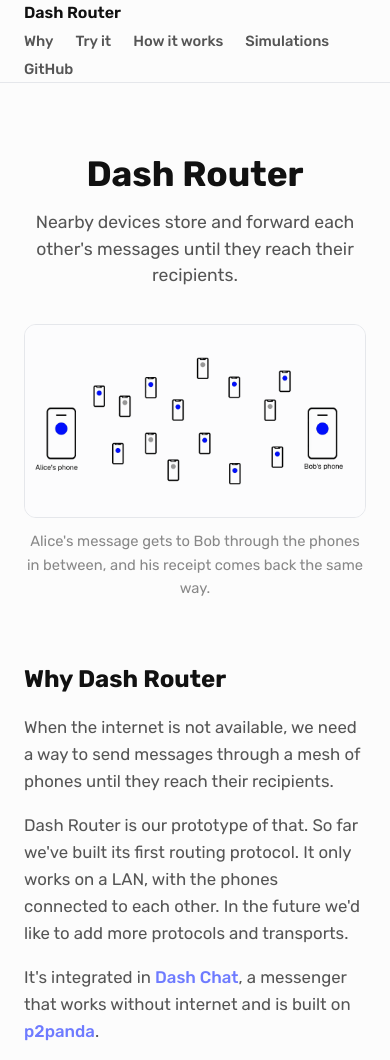
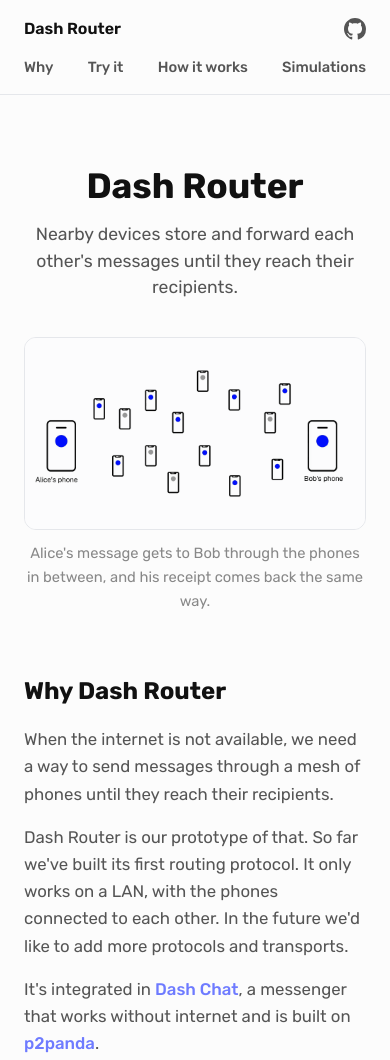
Before and after one commit to dash-chat/dash-router, a plain HTML site: page site/index.html in a window 390 px wide. Shown: the top 1060 px of the page. Drawn offline with Linux system fonts and the light colour scheme.

Commit message:
Make the nav work on phones and use the GitHub logo
On narrow screens the name and the GitHub logo share the top row and the
section links spread across a second one, instead of wrapping unevenly.

Co-Authored-By: Claude Fable 5.2 <noreply@anthropic.com>
Claude-Session: https://claude.ai/code/session_01N7Kwc4cKWmkFEBMdNu9sQB

```diff
--- a/site/index.html
+++ b/site/index.html
@@ -93,11 +93,31 @@
       .nav-links {
         display: flex;
         flex-wrap: wrap;
+        align-items: center;
+        margin-inline-start: auto;
         gap: 4px 22px;
         font-size: 0.92rem;
       }
       .nav-links a {
         color: var(--muted);
+      }
+      .gh-link {
+        display: flex;
+        color: var(--muted);
+      }
+      .gh-link:hover {
+        color: var(--text);
+      }
+      @media (max-width: 640px) {
+        .nav-inner {
+          padding-block: 16px 14px;
+          row-gap: 14px;
+        }
+        .nav-links {
+          order: 1;
+          flex-basis: 100%;
+          justify-content: space-between;
+        }
       }
       .nav-links a:hover {
         color: var(--text);
@@ -294,8 +314,10 @@
           <a href="#try">Try it</a>
           <a href="#protocol">How it works</a>
           <a href="#simulations">Simulations</a>
-          <a href="https://github.com/dash-chat/dash-router">GitHub</a>
         </div>
+        <a class="gh-link" href="https://github.com/dash-chat/dash-router" title="GitHub" aria-label="GitHub">
+          <svg width="22" height="22" viewBox="0 0 16 16" fill="currentColor" aria-hidden="true"><path d="M8 0C3.58 0 0 3.58 0 8c0 3.54 2.29 6.53 5.47 7.59.4.07.55-.17.55-.38 0-.19-.01-.82-.01-1.49-2.01.37-2.53-.49-2.69-.94-.09-.23-.48-.94-.82-1.13-.28-.15-.68-.52-.01-.53.63-.01 1.08.58 1.23.82.72 1.21 1.87.87 2.33.66.07-.52.28-.87.51-1.07-1.78-.2-3.64-.89-3.64-3.95 0-.87.31-1.59.82-2.15-.08-.2-.36-1.02.08-2.12 0 0 .67-.21 2.2.82.64-.18 1.32-.27 2-.27s1.36.09 2 .27c1.53-1.04 2.2-.82 2.2-.82.44 1.1.16 1.92.08 2.12.51.56.82 1.27.82 2.15 0 3.07-1.87 3.75-3.65 3.95.29.25.54.73.54 1.48 0 1.07-.01 1.93-.01 2.2 0 .21.15.46.55.38A8.01 8.01 0 0016 8c0-4.42-3.58-8-8-8z"/></svg>
+        </a>
       </div>
     </nav>
 
```
